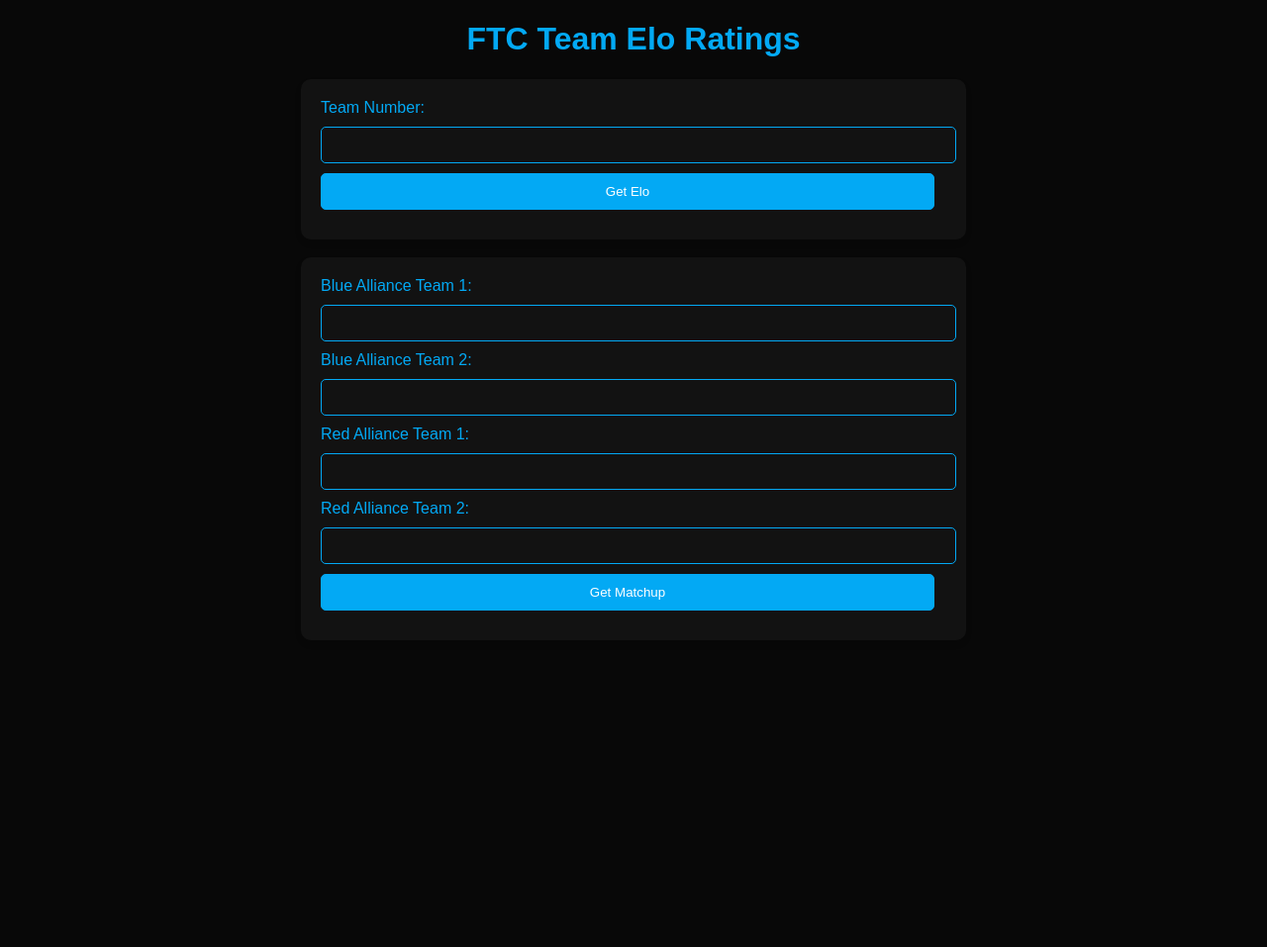
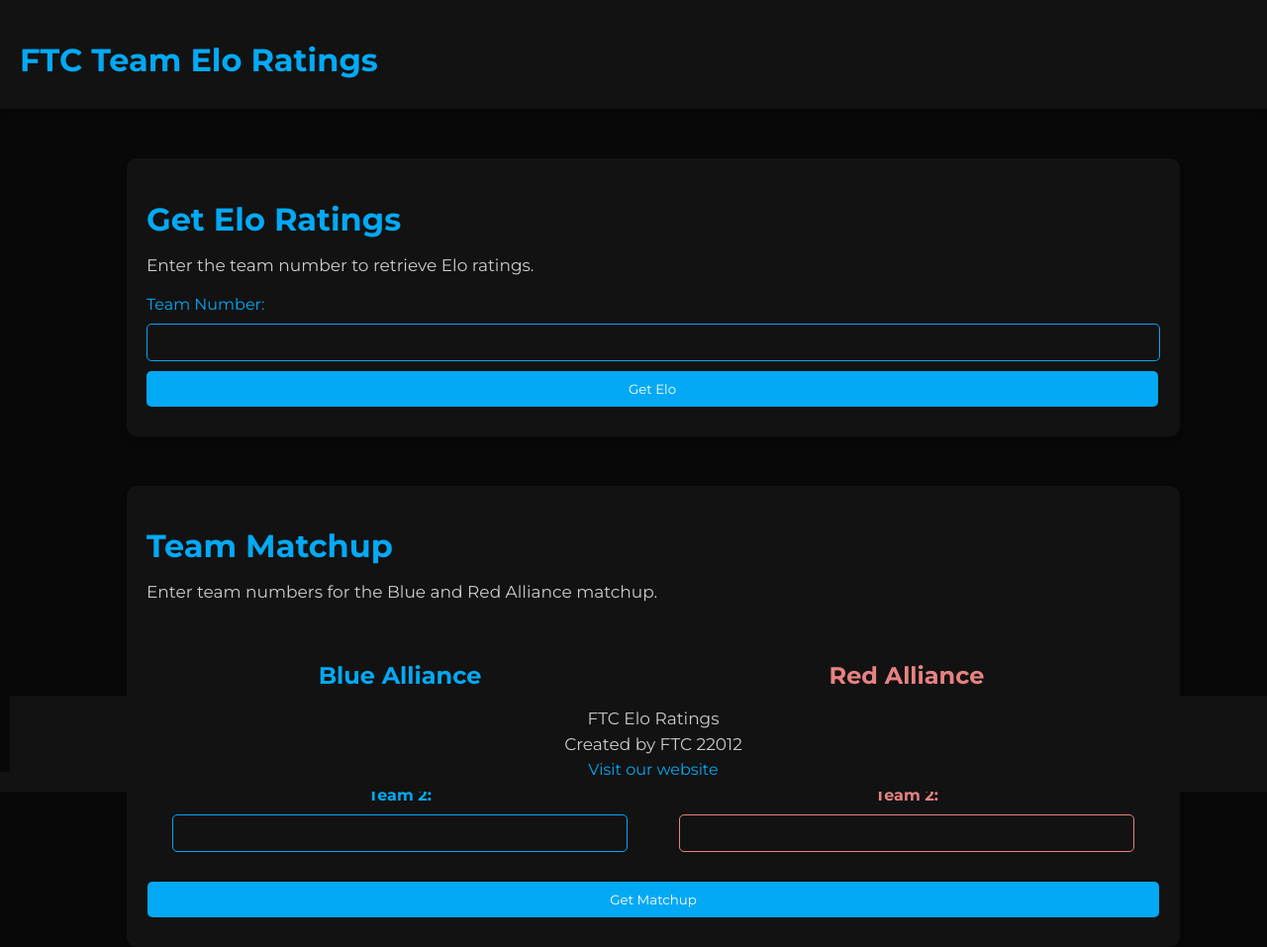
Before and after one commit to BlueMoon73/ftc-elo, a Flask app: page / in a window 1280 px wide. Shown: the whole page at 99% size. Before the commit the page ends 617 px from the top, so only its background shows below. Run offline with Flask 3, Linux system fonts and the light colour scheme.

Commit message:
revamped UI

```diff
--- a/api/templates/page.html
+++ b/api/templates/page.html
@@ -1,33 +1,62 @@
 <!DOCTYPE html>
 <html lang="en">
+
 <head>
   <meta charset="UTF-8">
   <meta name="viewport" content="width=device-width, initial-scale=1.0">
   <title>FTC Team Elo Ratings</title>
   <link rel="stylesheet" href="../../style.css">
 </head>
+
 <body>
+  <header>
     <h1>FTC Team Elo Ratings</h1>
+  </header>
 
+  <main>
     <form action="/elo" method="get">
+      <h1>Get Elo Ratings</h1>
+      <p>Enter the team number to retrieve Elo ratings.</p>
+
       <label for="teamnum">Team Number:</label>
       <input type="text" id="teamnum" name="teamnumber">
       <input type="submit" value="Get Elo">
     </form>
 
-  <br>
 
-  <form action="/matchup" method="get">
-    <label for="team1">Blue Alliance Team 1:</label>
-    <input type="text" id="team1" name="team1">
-    <label for="team2"> Blue Alliance Team 2:</label>
-    <input type="text" id="team2" name="team2">
-    <br>
-    <label for="team3">Red Alliance Team 1:</label>
-    <input type="text" id="team3" name="team3">
-    <label for="team4">Red Alliance Team 2:</label>
-    <input type="text" id="team4" name="team4">
-    <input type="submit" value="Get Matchup">
+ <form action="/matchup" method="get" class="combined-form">
+      <h1>Team Matchup</h1>
+      <p>Enter team numbers for the Blue and Red Alliance matchup.</p>
+
+      <div class="alliance-container">
+        <div class="blue-form">
+          <h2>Blue Alliance</h2>
+          <label for="team1">Team 1:</label>
+          <input type="text" id="team1" name="team1" class="blue-input">
+          <label for="team2">Team 2:</label>
+          <input type="text" id="team2" name="team2" class="blue-input">
+        </div>
+
+        <div class="red-form">
+          <h2>Red Alliance</h2>
+          <label for="team3">Team 1:</label>
+          <input type="text" id="team3" name="team3" class="red-input">
+          <label for="team4">Team 2:</label>
+          <input type="text" id="team4" name="team4" class="red-input">
+        </div>
+      </div>
+
+      <input type="submit" value="Get Matchup" class="matchup-button">
     </form>
+  </main>
+  <footer >
+
+<footer class="footer-content">
+  <p class="footer-text">FTC Elo Ratings</p>
+  <p class="footer-text">Created by FTC 22012</p>
+  <a href="https://ftc22012.wixsite.com/robotics" class="footer-link" target="_blank">Visit our website</a>
+</footer>
+
 </body>
+
 </html>
--- a/style.css
+++ b/style.css
@@ -1,46 +1,201 @@
+@import url('https://fonts.googleapis.com/css2?family=Montserrat:wght@400;700&display=swap');
+
+:root {
+  --background-color: #080808;
+  --form-bg-color: #121212;
+  --main-accent: #03a9f4;
+  --button-bg-color: #09314b;
+  --red-color: #e78282;
+  --white-color: #ccc;
+}
+
 body {
-  font-family: 'Montserrat', sans-serif; /* Techy font */
-  background-color: #080808; /* Darker background */
-  color: #fff;
+  font-family: 'Montserrat', sans-serif;
+  background-color: var(--background-color);
+  color: var(--white-color);
+  margin: 0;
+  padding: 0;
+}
+
+header {
+  text-align: center;
+  background-color: var(--form-bg-color);
+  padding: 20px;
+  box-shadow: 0 4px 6px rgba(0, 0, 0, 0.1);
 }
 
 h1 {
-  text-align: center;
-  color: #03a9f4; /* Bright blue accent */
+  color: var(--main-accent);
+}
+
+main {
+  width: 80%;
+  margin: auto;
 }
 
 form {
-  width: 50%;
-  margin: auto;
-  background-color: #121212; /* Dark background for form */
+  width: 100%;
+  background-color: var(--form-bg-color);
   padding: 20px;
   border-radius: 10px;
   box-shadow: 0 4px 6px rgba(0, 0, 0, 0.1);
+  margin: 50px auto;
+}
+
+h1 {
+  color: var(--main-accent);
+
+  margin-bottom: 10px;
+    text-align: left;
+
+}
+
+p {
+  color: var(--white-color);
+  margin-bottom: 20px;
+  font-size: 17px;
+      text-align: left;
+
 }
 
 label {
   display: block;
   margin-bottom: 10px;
-  color: #03a9f4; /* Bright blue accent */
+  color: var(--main-accent);
 }
 
 input {
-  width: calc(100% - 12px);
+  width: calc(100% - 22px);
   padding: 10px;
   margin-bottom: 10px;
-  border: 1px solid #03a9f4; /* Bright blue accent */
+  border: 1px solid var(--main-accent);
   border-radius: 5px;
-  background-color: #121212; /* Dark background for input */
+  background-color: var(--form-bg-color);
   color: #fff;
+  font-family: 'Montserrat', sans-serif;
 }
 
 input[type="submit"] {
-  background-color: #03a9f4; /* Bright blue accent for buttons */
+  width: calc(100% - 2px);
+  border: var(--button-bg-color);
+  background-color: var(--main-accent);
   color: #fff;
   cursor: pointer;
-  transition: background-color 0.3s; /* Smooth transition */
+  transition: background-color 0.3s;
 }
 
 input[type="submit"]:hover {
-  background-color: #0288d1; /* Slightly darker blue on hover */
+  background-color: var(--button-bg-color);
 }
+
+footer {
+  text-align: center;
+  background-color: var(--form-bg-color);
+  padding: 10px;
+  position: fixed;
+  bottom: 0;
+  width: 100%;
+}
+
+.combined-form {
+  width: 100%;
+  margin: auto;
+  background-color: var(--form-bg-color);
+  padding: 20px;
+  border-radius: 10px;
+  box-shadow: 0 4px 6px rgba(0, 0, 0, 0.1);
+  text-align: center;
+}
+
+.alliance-container {
+  display: flex;
+  align-items: center;
+  justify-content: space-between;
+  flex-wrap: wrap;
+}
+
+.blue-form,
+.red-form {
+  width: 45%;
+  margin: 20px 2.5%;
+  text-align: center;
+}
+
+.matchup-button {
+  width: 80%;
+  background-color: var(--main-accent);
+  color: #fff;
+  cursor: pointer;
+  padding: 10px;
+  border: none;
+  border-radius: 5px;
+  font-family: 'Montserrat', sans-serif;
+  transition: background-color 0.3s;
+}
+
+.matchup-button:hover {
+  background-color: var(--main-accent);
+}
+
+
+.blue-input {
+  border-color: var(--main-accent); /* Blue color for border */
+}
+
+.red-input {
+  border-color: var(--red-color); /* Red color for border */
+}
+.overall-heading {
+  text-align: center;
+  color: var(--main-accent);
+  margin: 20px 0;
+}
+.blue-form h2 {
+  color: var(--main-accent); /* Blue color for text */
+}
+
+.red-form h2 {
+  color: var(--red-color); /* Red color for text */
+}
+.blue-form label {
+  color: var(--main-accent); /* Blue color for text */
+  font-weight: bolder;
+
+}
+
+.red-form label {
+  color: var(--red-color); /* Red color for text */
+    font-weight: bolder;
+
+}
+footer {
+  text-align: center;
+  background-color: var(--form-bg-color);
+  padding: 10px;
+  position: fixed;
+  width: 100%;
+    margin-top: 10px; /* Add more margin to create space between text */
+
+}
+
+.footer-content {
+  display: flex;
+  flex-direction: column;
+  align-items: center;
+}
+
+.footer-text {
+  color: var(--white-color);
+  margin: 3px; /* Remove default margin */
+}
+
+.footer-link {
+  color: var(--main-accent);
+    margin: 3px; /* Remove default margin */
+
+  text-decoration: none;
+}
+
+.footer-link:hover {
+  text-decoration: underline;
+}
```
Also changed, not shown: script.js (added, +8 -0 lines). Lines whose indentation alone changed are shown as unchanged.
